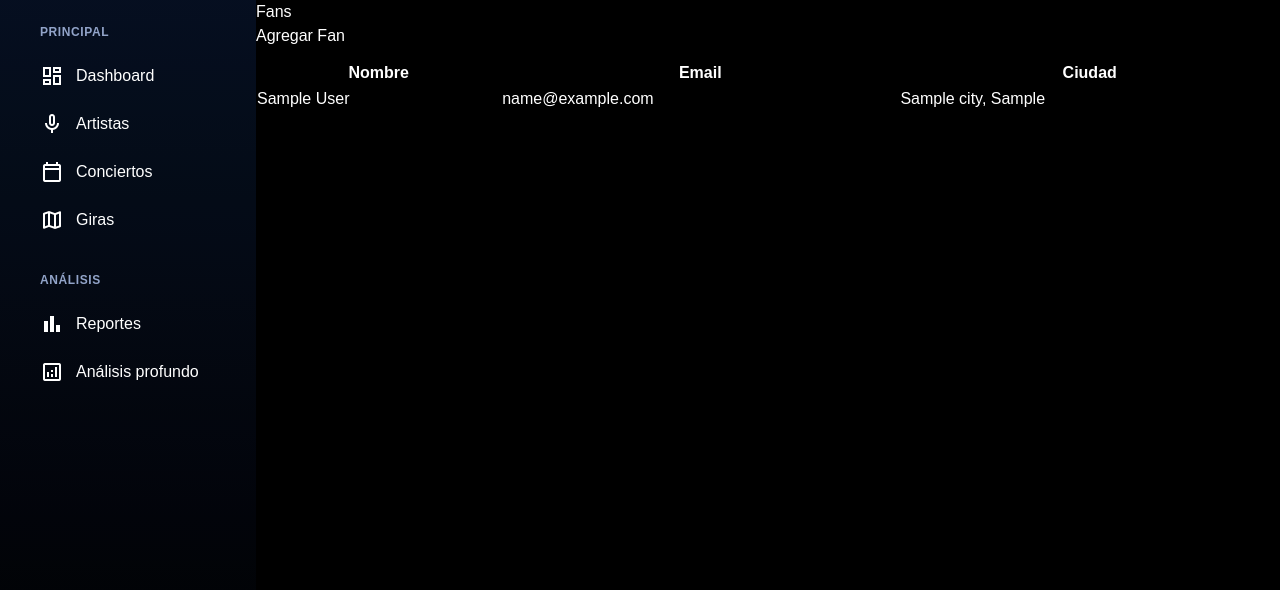
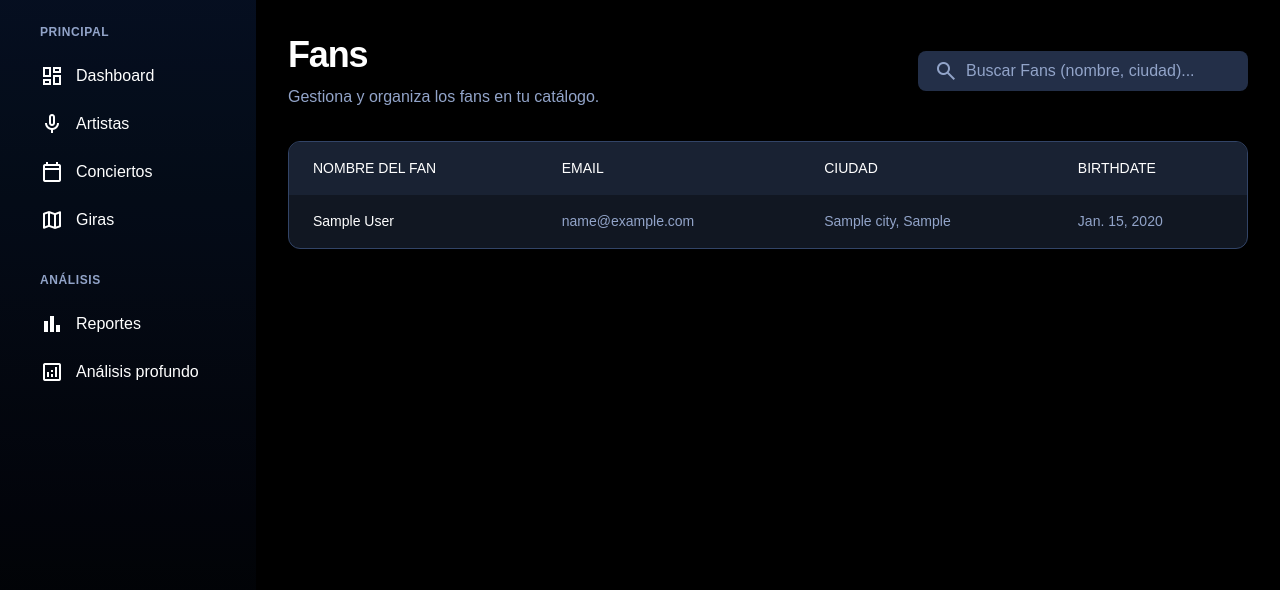
Before and after one commit to Juan-Garcia16/EncoreAnalytics, a Django app: page /fans/ in a window 1280 px wide. Shown: the part 64-654 px from the top of the page. Run offline with Django 5.2, Linux system fonts and the light colour scheme; tables that the repository leaves empty hold one stand-in row (values such as "Sample post"); some libraries are stand-ins or nearby versions.

Commit message:
listado y busqueda de fans listos, hay que solucionar el ingreso de ciudades para los fans

```diff
--- a/fans/views.py
+++ b/fans/views.py
@@ -6,6 +6,7 @@ from django.contrib.auth import login
 from .forms import UserRegisterForm, FanProfileForm
 from django.contrib import messages
 from django.contrib.auth import authenticate, login
+from django.db.models import Q
 # Create your views here.
 
 # ----- FAN -----
@@ -13,12 +14,25 @@ class FanListView(ListView):
     model = Fan
     template_name = 'fans/fan_list.html'
     context_object_name = 'fans'
+    qeryset = Fan.objects.all().order_by('full_name')
+
+    def get_queryset(self):
+        qs = super().get_queryset()
+        q = self.request.GET.get('query_fans', '').strip()
+        if q:
+            # Buscar por nombre o ciudad (case-insensitive)
+            qs = qs.filter(
+                Q(full_name__icontains=q) | Q(city__name__icontains=q)
+            ).order_by('full_name')
+        return qs
 
 class FanCreateView(CreateView):
     model = Fan
-    fields = ['full_name', 'email', 'city', 'birthdate'] #no se incluyeron favorite_concerts
+    form_class = FanProfileForm
     template_name = 'fans/fan_form.html'
     success_url = reverse_lazy('fan_list')
+
+    #SE PODRIA AÑADIR LISTA DE CIUDADES PARA EL FORMULARIO
 
 # ----- ATTENDANCE -----
 class AttendanceListView(ListView):
--- a/templates/base.html
+++ b/templates/base.html
@@ -174,8 +174,13 @@
             >
             {% if request.user.is_staff %}
             <a
-              class="flex items-center gap-3 px-4 py-2 rounded-lg text-white hover:bg-primary/10 transition-colors"
-              href="#"
+              href="{% url 'fan_list' %}"
+              class="flex items-center gap-3 px-4 py-2 rounded-lg text-white transition-colors
+              {% if request.resolver_match.url_name == 'fan_list' %}
+                  bg-primary/20 hover:bg-primary/30
+              {% else %}
+                  hover:bg-primary/10
+              {% endif %}"
               ><span class="material-symbols-outlined">groups</span>Fans</a
             >
             {% endif %}
--- a/templates/core/artist_list.html
+++ b/templates/core/artist_list.html
@@ -13,7 +13,7 @@
       </p>
     </div>
     <div class="flex gap-2">
-        <div class="flex items-center gap-8 min-w-[330px] w-full">
+        <div class="flex items-center gap-8 min-w-[350px] w-full">
           <form method="get" class="w-full">
             <label class="flex flex-col min-w-40 !h-10 w-full">
               <div class="flex w-full flex-1 items-stretch rounded-lg h-full">
--- a/templates/fans/fan_list.html
+++ b/templates/fans/fan_list.html
@@ -1,22 +1,92 @@
-{% extends 'base.html' %}
-{% block title %}Fans{% endblock %}
+{% extends 'base.html' %} {% block title %}Fans{% endblock %}
 {% block content %}
-<h2>Fans</h2>
-<a href="{% url 'fan_add' %}" class="btn btn-primary mb-3">Agregar Fan</a>
-<table class="table table-striped">
-    <thead>
-        <tr><th>Nombre</th><th>Email</th><th>Ciudad</th></tr>
-    </thead>
-    <tbody>
+<div class="w-full mx-auto p-8">
+  <div class="flex flex-wrap justify-between items-center gap-4 mb-8">
+    <div class="flex flex-col gap-2">
+      <h1
+        class="text-white text-4xl font-black leading-tight tracking-[-0.033em]"
+      >
+        Fans
+      </h1>
+      <p class="text-[#92a4c9] text-base font-normal leading-normal">
+        Gestiona y organiza los fans en tu catálogo.
+      </p>
+    </div>
+    <div class="flex gap-2">
+        <div class="flex items-center gap-8 min-w-[330px] w-full">
+          <form method="get" class="w-full">
+            <label class="flex flex-col min-w-40 !h-10 w-full">
+              <div class="flex w-full flex-1 items-stretch rounded-lg h-full">
+                <div
+                  class="text-[#92a4c9] flex border-none bg-[#232f48] items-center justify-center pl-4 rounded-l-lg border-r-0"
+                >
+                  <span class="material-symbols-outlined">search</span>
+                </div>
+                <input
+                  name="query_fans"
+                  value="{{ request.GET.query_fans|default_if_none:'' }}"
+                  class="form-input flex w-full min-w-0 flex-1 resize-none overflow-hidden rounded-lg text-white focus:outline-0 focus:ring-0 border-none bg-[#232f48] focus:border-none h-full placeholder:text-[#92a4c9] px-4 rounded-l-none border-l-0 pl-2 text-base font-normal leading-normal"
+                  placeholder="Buscar Fans (nombre, ciudad)..."
+                />
+              </div>
+            </label>
+          </form>
+        </div>
+    </div>
+  </div>
+  <div
+    class="flex overflow-hidden rounded-xl border border-[#324467] bg-[#111722]"
+  >
+    <table class="w-full text-left">
+      <thead class="bg-[#192233]">
+        <tr>
+          <th class="px-6 py-4 text-white text-sm font-medium leading-normal">
+            NOMBRE DEL FAN
+          </th>
+          <th class="px-6 py-4 text-white text-sm font-medium leading-normal">
+            EMAIL
+          </th>
+          <th class="px-6 py-4 text-white text-sm font-medium leading-normal">
+            CIUDAD
+          </th>
+          <th class="px-6 py-4 text-white text-sm font-medium leading-normal">
+            BIRTHDATE
+          </th>
+        </tr>
+      </thead>
+      <tbody class="divide-y divide-[#324467]">
         {% for fan in fans %}
-        <tr>
-            <td>{{ fan.full_name }}</td>
-            <td>{{ fan.email }}</td>
-            <td>{{ fan.city }}</td>
+        <tr class="hover:bg-[#192233]/50 transition-colors">
+          <td class="px-6 py-4 text-white text-sm font-normal leading-normal">
+            {{ fan.full_name }}
+          </td>
+          <td
+            class="px-6 py-4 text-[#92a4c9] text-sm font-normal leading-normal"
+          >
+            {{ fan.email }}
+          </td>
+          <td
+            class="px-6 py-4 text-[#92a4c9] text-sm font-normal leading-normal"
+          >
+            {{ fan.city }}
+          </td>
+          <td
+            class="px-6 py-4 text-[#92a4c9] text-sm font-normal leading-normal"
+          >
+            {{ fan.birthdate }}
+          </td>
         </tr>
         {% empty %}
-        <tr><td colspan="3">No hay fans registrados</td></tr>
+        <tr>
+          <td
+            colspan="5"
+            class="px-6 py-4 text-white text-sm font-normal leading-normal"
+          >
+            No hay fans registrados
+          </td>
+        </tr>
         {% endfor %}
-    </tbody>
-</table>
+      </tbody>
+    </table>
+  </div>
 {% endblock %}
```
